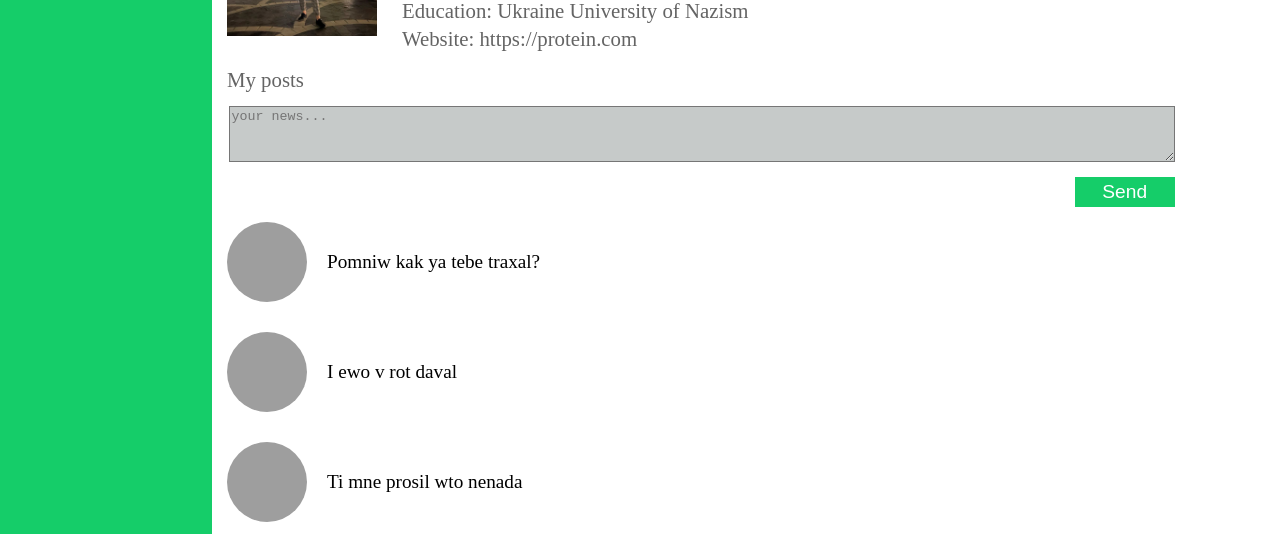
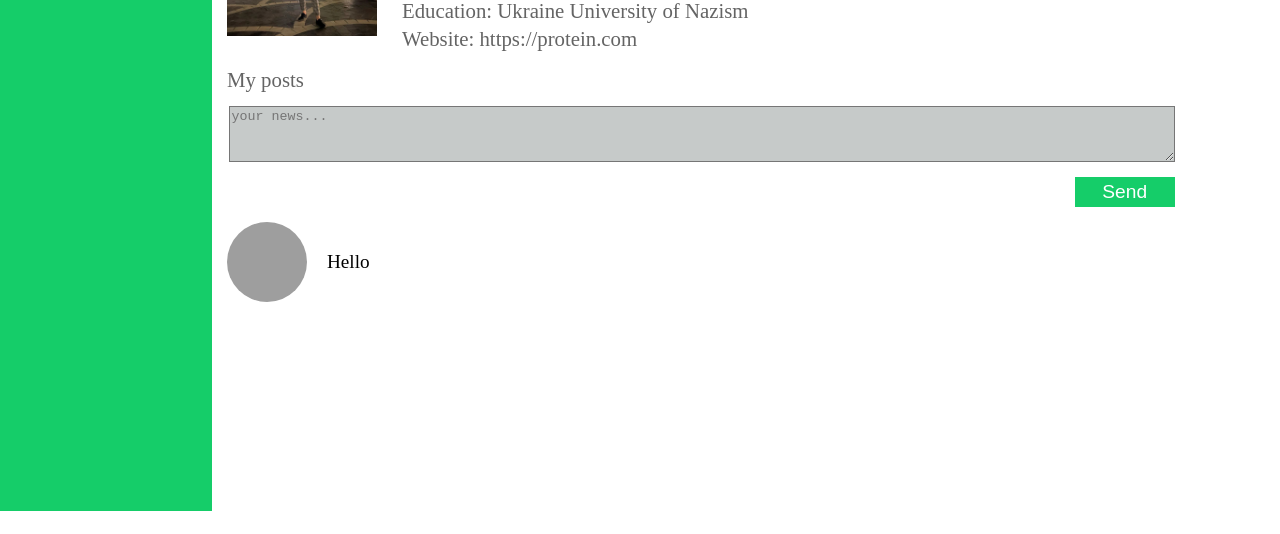
Before and after one commit to eldarnasiroov/Social-Network-React, a React (Create React App) app: page /profile in a window 1280 px wide. Shown: the part 377-911 px from the top of the page. After the commit the page ends 888 px from the top, so only its background shows below. Built offline with nearby package versions, Linux system fonts and the light colour scheme; grey boxes are pictures that could not be loaded.

Commit message:
Added two modules. state.js and render.js

```diff
--- a/src/App.js
+++ b/src/App.js
@@ -5,17 +5,16 @@ import Header from './components/Header/Header';
 import Navigation from './components/Navigation/Navigation';
 import Profile from './components/Profile/Profile';
 
-function App() {
+function App(props) {
   return (
-
 
     <div className='wrapper'>
       <Header/>
       <main className='main'>
       <Navigation/>
       <Routes>
-        <Route path='/profile' element={<Profile/>} />
-        <Route path='/messages' element={<Dialogs/>} />
+        <Route path='/profile' element={<Profile postsData={props.postsData} addPost={props.addPost} />} />
+        <Route path='/messages' element={<Dialogs dialogsData={props.dialogsData} messagesData={props.messagesData} />} />
       </Routes>
       </main>
     </div>
--- /dev/null
+++ b/src/Redux/state.js
@@ -0,0 +1,34 @@
+import { rerender } from "../render.js";
+
+const state = {
+  postsData: [{id: 1, message: 'Hello'}],
+  dialogsData: [
+    { id: 1, name: "John" },
+    { id: 2, name: "Alex" },
+    { id: 3, name: "Benedict" },
+    { id: 4, name: "Tom" },
+    { id: 5, name: "Thomas" },
+    { id: 6, name: "Elliot" },
+  ],
+  messagesData: [
+    { id: 1, message: "Hello pidr" },
+    { id: 2, message: "Raz dva tri" },
+    { id: 3, message: "Hello world" },
+    { id: 4, message: "Goodbye world" },
+    { id: 5, message: "Ya sdkjfskldfjdslnein" },
+    { id: 6, message: "Bistreeeee" },
+  ]
+};
+
+export const addPost = postMessage => {
+  const id = state.postsData[state.postsData.length - 1].id + 1;
+  const newPost = {
+    id: id,
+    message: postMessage
+  }
+  state.postsData.push(newPost);
+  console.log('ggggg');
+  rerender(state);
+}
+
+export default state;
--- a/src/components/Dialogs/Dialogs.jsx
+++ b/src/components/Dialogs/Dialogs.jsx
@@ -4,35 +4,16 @@ import Dialog from "./DIalog/Dialog";
 import Message from "./Message/Message";
 
 const Dialogs = (props) => {
-    const dialogsData = [
-        {id: 1, name: 'John'},
-        {id: 2, name: 'Alex'},
-        {id: 3, name: 'Benedict'},
-        {id: 4, name: 'Tom'},
-        {id: 5, name: 'Thomas'},
-        {id: 6, name: 'Elliot'},
-    ];
-    const messagesData = [
-        {id: 1, message: 'Hello pidr'},
-        {id: 2, message: 'Ya xachu kakat'},
-        {id: 3, message: 'Otvedi menya kakat'},
-        {id: 4, message: 'Bistro'},
-        {id: 5, message: 'Ya abasrus'},
-        {id: 6, message: 'Bistreeeee'},
-    ];
+    const dialogsElements = props.dialogsData.map(elem => <Dialog id={elem.id} senderName={elem.name}/>);
+    const mesagesElements = props.messagesData.map(elem => <Message message={elem.message} />);
 
     return(
         <div className={classes.dialogs}>
             <ul className={classes.dialogs__list}>
-                <Dialog id={dialogsData[0].id} senderName={dialogsData[0].name}/>
-                <Dialog id={dialogsData[1].id} senderName={dialogsData[1].name}/>
-                <Dialog id={dialogsData[2].id} senderName={dialogsData[2].name}/>
-                <Dialog id={dialogsData[3].id} senderName={dialogsData[3].name}/>
-
+                {dialogsElements}
             </ul>
             <ul className={classes.messages__list}>
-                <Message message={messagesData[0].message}/>
-                <Message message={messagesData[1].message}/>
+                {mesagesElements}
             </ul>
         </div>
     )
--- a/src/components/Profile/MyPosts/MyPosts.jsx
+++ b/src/components/Profile/MyPosts/MyPosts.jsx
@@ -2,17 +2,24 @@ import React from "react";
 import classes from './MyPosts.module.css';
 import Post from "./Post/Post";
 
-const MyPosts = () => {
+const MyPosts = (props) => {
+    const postsElements = props.postsData.map(elem => <Post message={elem.message} />)
+    const newPostElement = React.createRef();
+    const addPost = () => {
+        const text = newPostElement.current.value;
+        props.addPost(text);
+        newPostElement.current.value = '';
+    }
+
+
     return(
         <div className={classes.profile__posts_container}>
             <h3 className={classes.large_text}>My posts</h3>
             <div className={classes.profile__post_elements}>
-                <textarea placeholder="your news..." className={classes.profile__post_textarea}></textarea>
-                <button className={classes.profile__send_button}>Send</button>
+                <textarea ref={newPostElement} placeholder="your news..." className={classes.profile__post_textarea}></textarea>
+                <button onClick={addPost} className={classes.profile__send_button}>Send</button>
             </div>
-            <Post message='Pomniw kak ya tebe traxal?'/>
-            <Post message='I ewo v rot daval'/>
-            <Post message='Ti mne prosil wto nenada'/>
+            {postsElements}
         </div>
     )
 }
--- a/src/components/Profile/Profile.jsx
+++ b/src/components/Profile/Profile.jsx
@@ -3,11 +3,11 @@ import classes from './Profile.module.css';
 import MyPosts from "./MyPosts/MyPosts";
 import ProfileInfo from "./ProfileInfo/ProfileInfo";
 
-const Profile = () => {
+const Profile = (props) => {
     return(
       <div className={classes.profile__content}>
         <ProfileInfo/>
-        <MyPosts/>
+        <MyPosts postsData={props.postsData} addPost={props.addPost} />
       </div>
     )
 }
--- a/src/index.js
+++ b/src/index.js
@@ -1,14 +1,4 @@
-import React from "react";
-import ReactDOM from "react-dom/client";
-import "./index.css";
-import App from "./App";
-import { BrowserRouter } from "react-router-dom";
+import { rerender } from "./render.js";
+import state from "./Redux/state.js";
 
-const root = ReactDOM.createRoot(document.getElementById("root"));
-root.render(
-  <React.StrictMode>
-    <BrowserRouter>
-      <App />
-    </BrowserRouter>
-  </React.StrictMode>
-);
+rerender(state);
--- /dev/null
+++ b/src/render.js
@@ -0,0 +1,18 @@
+import React from "react";
+import ReactDOM from "react-dom/client";
+import "./index.css";
+import App from "./App";
+import { addPost } from "./Redux/state";
+import { BrowserRouter } from "react-router-dom";
+
+
+export const rerender = (state) => {
+  const root = ReactDOM.createRoot(document.getElementById("root"));
+  root.render(
+    <React.StrictMode>
+      <BrowserRouter>
+        <App postsData={state.postsData} dialogsData={state.dialogsData} messagesData={state.messagesData} addPost={addPost} />
+      </BrowserRouter>
+    </React.StrictMode>
+  );
+}
```
Also changed, not shown: src/components/Dialogs/Message/Message.module.css (added), src/components/Dialogs/Message/Message.module.css.jsx (deleted).
